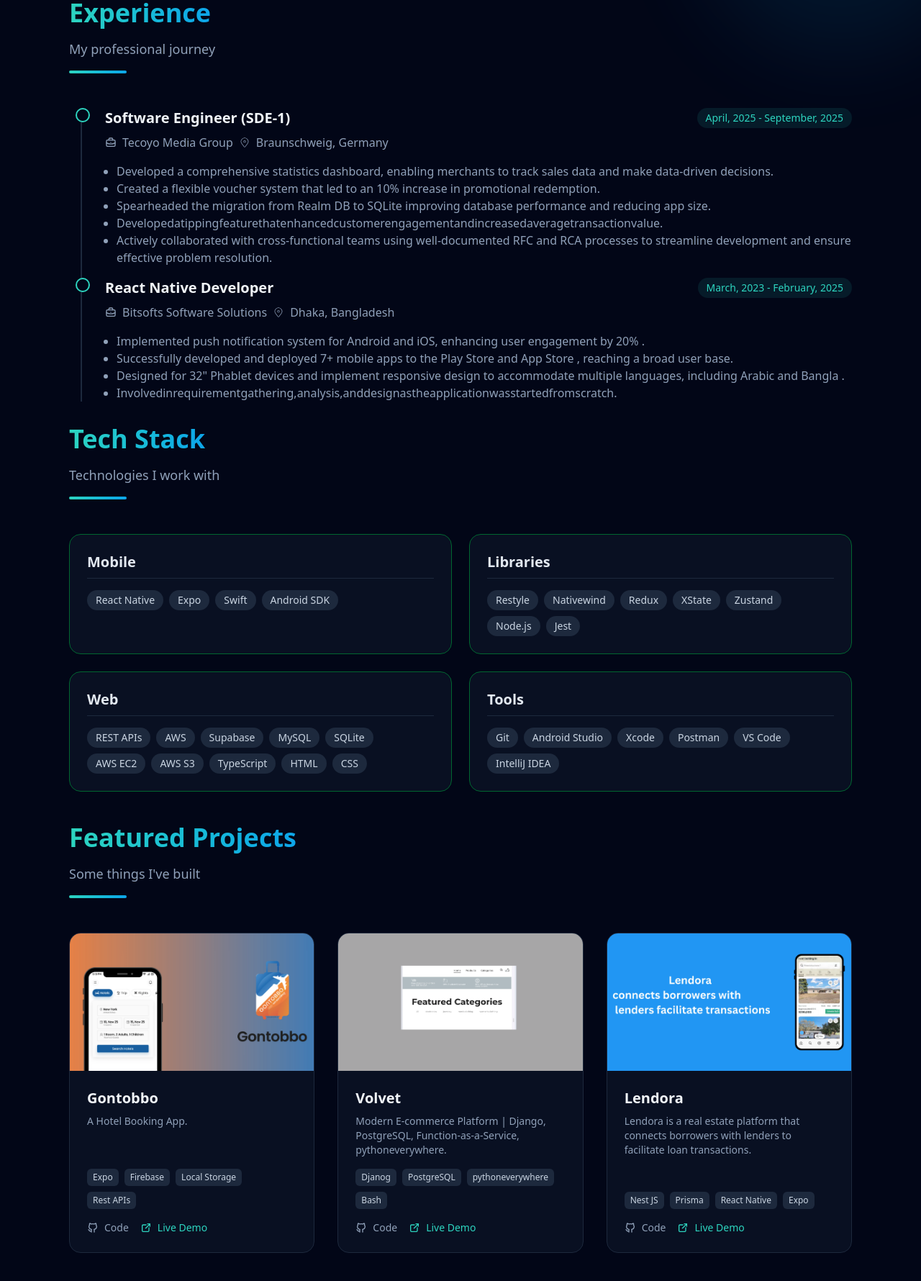
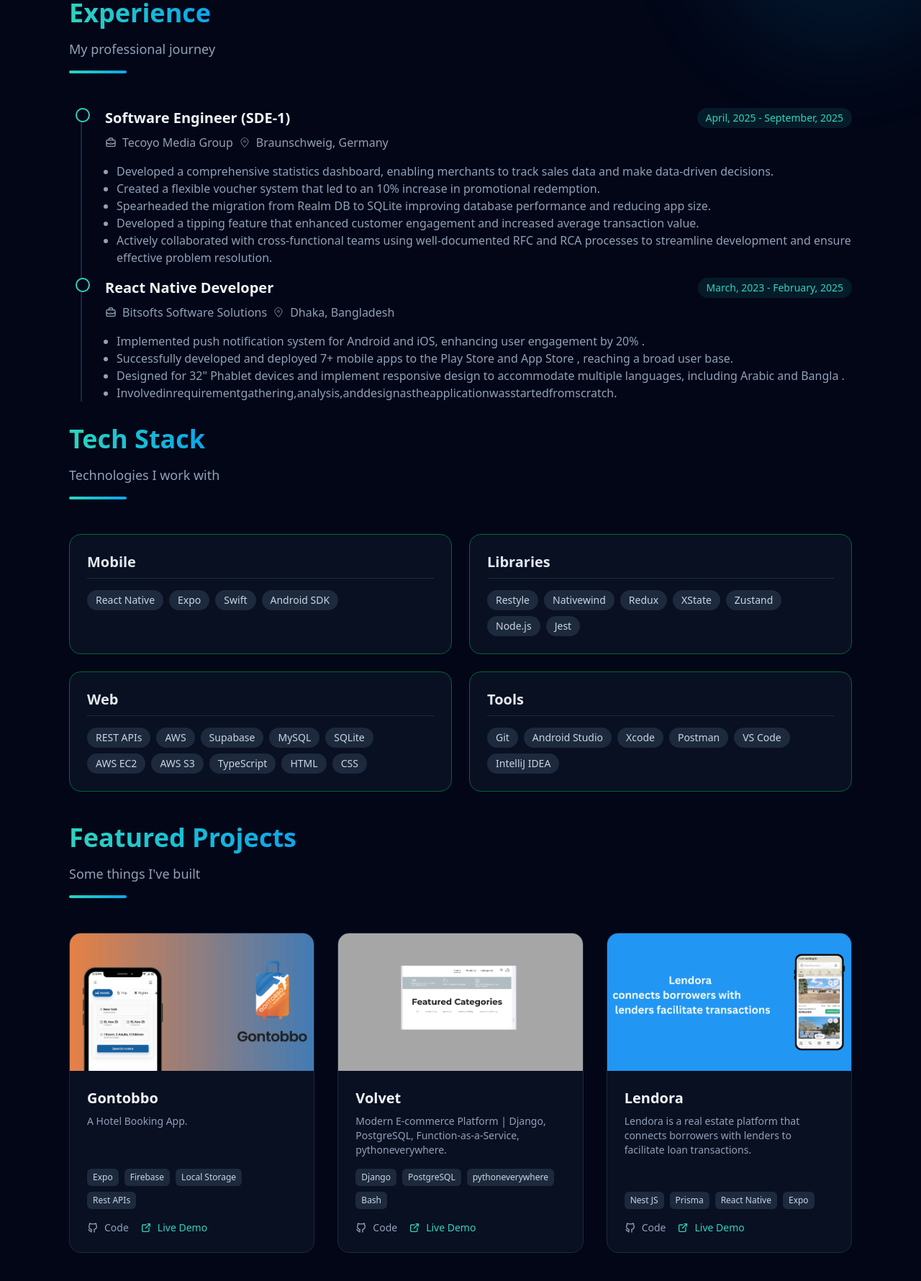
Before and after one commit to mahede182/mahede182, a Next.js app: page / in a window 1280 px wide. Shown: the part 772-2552 px from the top of the page at 72% size. Built offline with nearby package versions, Linux system fonts and the light colour scheme.

Commit message:
refactor: improve code readability

```diff
--- a/src/app/layout.tsx
+++ b/src/app/layout.tsx
@@ -4,7 +4,8 @@ import { Navbar } from "~/components/layout/Navbar";
 import { Footer } from "~/components/layout/Footer";
 import { StructuredData } from "~/components/seo/StructuredData";
 import { geistMono, geistSans } from "~/constants/metadata.data";
-import Script from "next/script";
+import { TawkTo } from "~/components/third-party/TawkTo";
+
 
 export default function RootLayout({
   children,
@@ -17,7 +18,6 @@ export default function RootLayout({
         <StructuredData />
       </head>
       <body
-        suppressHydrationWarning
         className={`${geistSans.variable} ${geistMono.variable} antialiased bg-slate-950 text-slate-50 selection:bg-primary/30 selection:text-primary`}
       >
         <Navbar />
@@ -25,19 +25,7 @@ export default function RootLayout({
         <Footer />
         <GoogleAnalytics gaId={process.env.NEXT_PUBLIC_GOOGLE_ANALYTICS || ""} />
       </body>
-      <Script id="tawk-to" strategy="afterInteractive">
-        {`
-          var Tawk_API=Tawk_API||{}, Tawk_LoadStart=new Date();
-          (function(){
-            var s1=document.createElement("script"),s0=document.getElementsByTagName("script")[0];
-            s1.async=true;
-            s1.src='https://embed.tawk.to/66f294a5e5982d6c7bb37f16/1i8hp9a37';
-            s1.charset='UTF-8';
-            s1.setAttribute('crossorigin','*');
-            s0.parentNode.insertBefore(s1,s0);
-          })();
-        `}
-      </Script>
+      <TawkTo />
     </html>
   );
 }
--- a/src/components/sections/Contact.tsx
+++ b/src/components/sections/Contact.tsx
@@ -95,6 +95,7 @@ export const ContactSection = React.memo(function ContactSection() {
                 href={`mailto:${portfolioData.social
                   .find((s) => s.platform === "Email")
                   ?.url.replace("mailto:", "")}`}
+                rel="noopener noreferrer"
                 className="flex items-center gap-4 text-slate-300 hover:text-primary transition-colors p-4 bg-slate-800/30 rounded-xl border border-slate-800"
               >
                 <div className="bg-primary/10 p-3 rounded-full text-primary">
--- a/src/components/sections/Hero.tsx
+++ b/src/components/sections/Hero.tsx
@@ -67,6 +67,7 @@ export const HeroSection = React.memo(function HeroSection() {
                 <Link
                   href="/files/resume.pdf"
                   target="_blank"
+                  rel="noopener noreferrer"
                   className="w-42 px-8 py-3 border-2 border-slate-700 text-slate-300 font-bold rounded-full hover:bg-slate-800 transition-all flex items-center justify-center gap-2"
                 >
                   Resume <TbDownload size={20} />
--- /dev/null
+++ b/src/components/third-party/TawkTo.tsx
@@ -0,0 +1,27 @@
+"use client";
+
+import Script from "next/script";
+
+export function TawkTo() {
+    const tawkToSrc = process.env.NEXT_PUBLIC_TAWK_TO_SRC;
+
+    if (!tawkToSrc) {
+        return null;
+    }
+
+    return (
+        <Script id="tawk-to" strategy="afterInteractive">
+            {`
+        var Tawk_API=Tawk_API||{}, Tawk_LoadStart=new Date();
+        (function(){
+          var s1=document.createElement("script"),s0=document.getElementsByTagName("script")[0];
+          s1.async=true;
+          s1.src='${tawkToSrc}';
+          s1.charset='UTF-8';
+          s1.setAttribute('crossorigin','*');
+          s0.parentNode.insertBefore(s1,s0);
+        })();
+      `}
+        </Script>
+    );
+}
--- a/src/constants/portfolio.data.ts
+++ b/src/constants/portfolio.data.ts
@@ -69,7 +69,7 @@ export const portfolioData: PortfolioData = {
         "Developed a comprehensive statistics dashboard, enabling merchants to track sales data and make data-driven decisions.",
         "Created a flexible voucher system that led to an 10% increase in promotional redemption.",
         "Spearheaded the migration from Realm DB to SQLite improving database performance and reducing app size.",
-        "Developedatippingfeaturethatenhancedcustomerengagementandincreasedaveragetransactionvalue.",
+        "Developed a tipping feature that enhanced customer engagement and increased average transaction value.",
         "Actively collaborated with cross-functional teams using well-documented RFC and RCA processes to streamline development and ensure effective problem resolution.",
       ],
     },
@@ -91,7 +91,7 @@ export const portfolioData: PortfolioData = {
       title: "Gontobbo",
       description:
         "A Hotel Booking App.",
-      techStack: ["Expo", "Firebase","Local Storage", "Rest APIs"],
+      techStack: ["Expo", "Firebase", "Local Storage", "Rest APIs"],
       link: "https://github.com/mahede182/gontobbo",
       github: "https://github.com/mahede182/gontobbo",
       thumbnail: "/images/projects/gontobbo.webp",
@@ -100,7 +100,7 @@ export const portfolioData: PortfolioData = {
       title: "Volvet",
       description:
         "Modern E-commerce Platform | Django, PostgreSQL, Function-as-a-Service, pythoneverywhere.",
-      techStack: ["Djanog", "PostgreSQL", "pythoneverywhere", "Bash"],
+      techStack: ["Django", "PostgreSQL", "pythoneverywhere", "Bash"],
       link: "https://mahede182.pythonanywhere.com/",
       github: "https://github.com/mahede182/djEco/tree/main",
       thumbnail: "/images/projects/volvet.webp",
```
